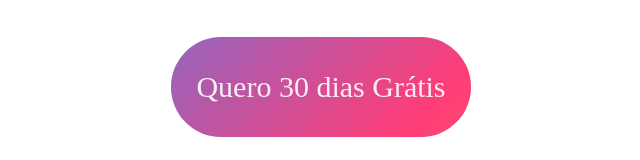
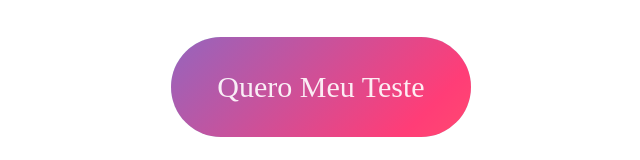
Before and after one commit to gabrielrcruz/Animated-gradient-button, a plain HTML site: page index.html in a window 1280 px wide. Shown: the part 313-473 px from the top of the page, without its empty margins (319-959 px from the left). Drawn offline with nearby package versions, Linux system fonts and the light colour scheme.

Commit message:
Update index.html

```diff
--- a/index.html
+++ b/index.html
@@ -10,7 +10,7 @@
 <body>
 <!-- partial:index.partial.html -->
 <div class="btn">
-<a href="https://wa.me/554796204176" target="_blank">  Quero 30 dias Grátis</a>
+<a href="https://wa.me/554796204176" target="_blank">  Quero Meu Teste</a>
 </div>
 <!-- partial -->
   <script  src="./script.js"></script>
```
